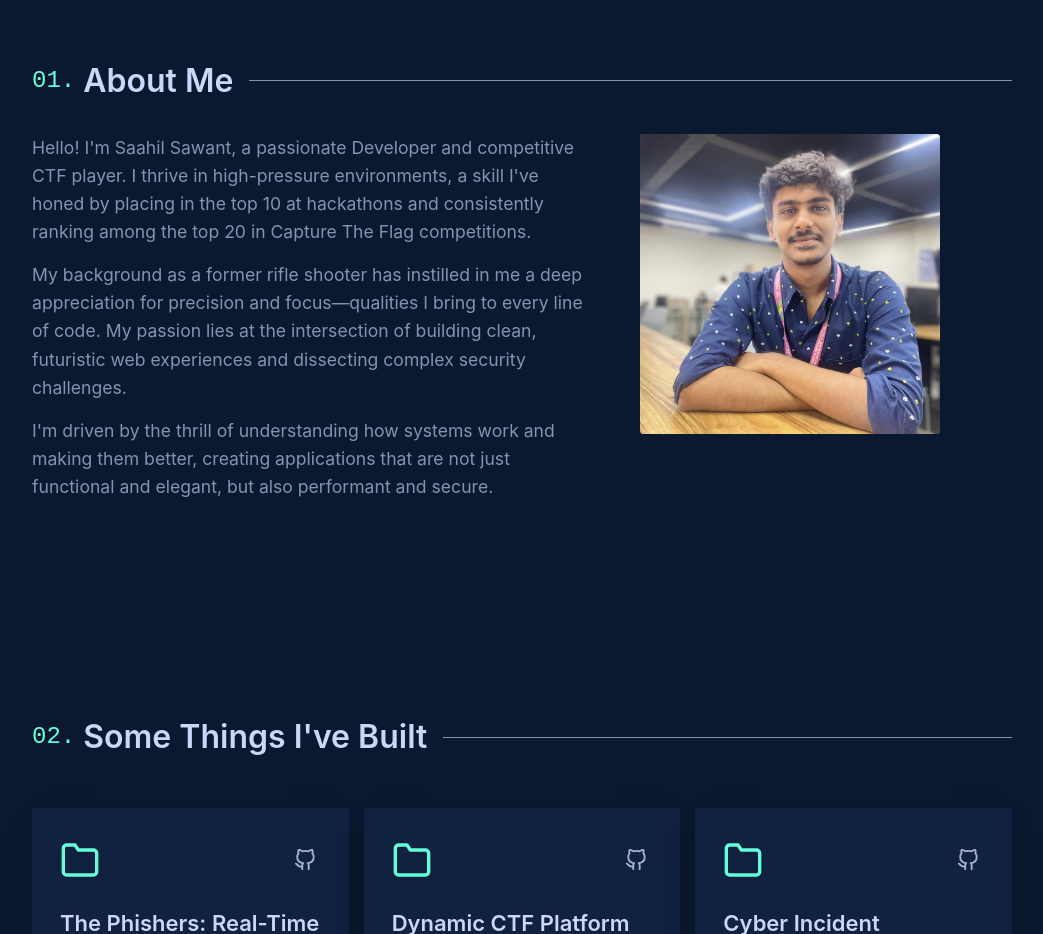
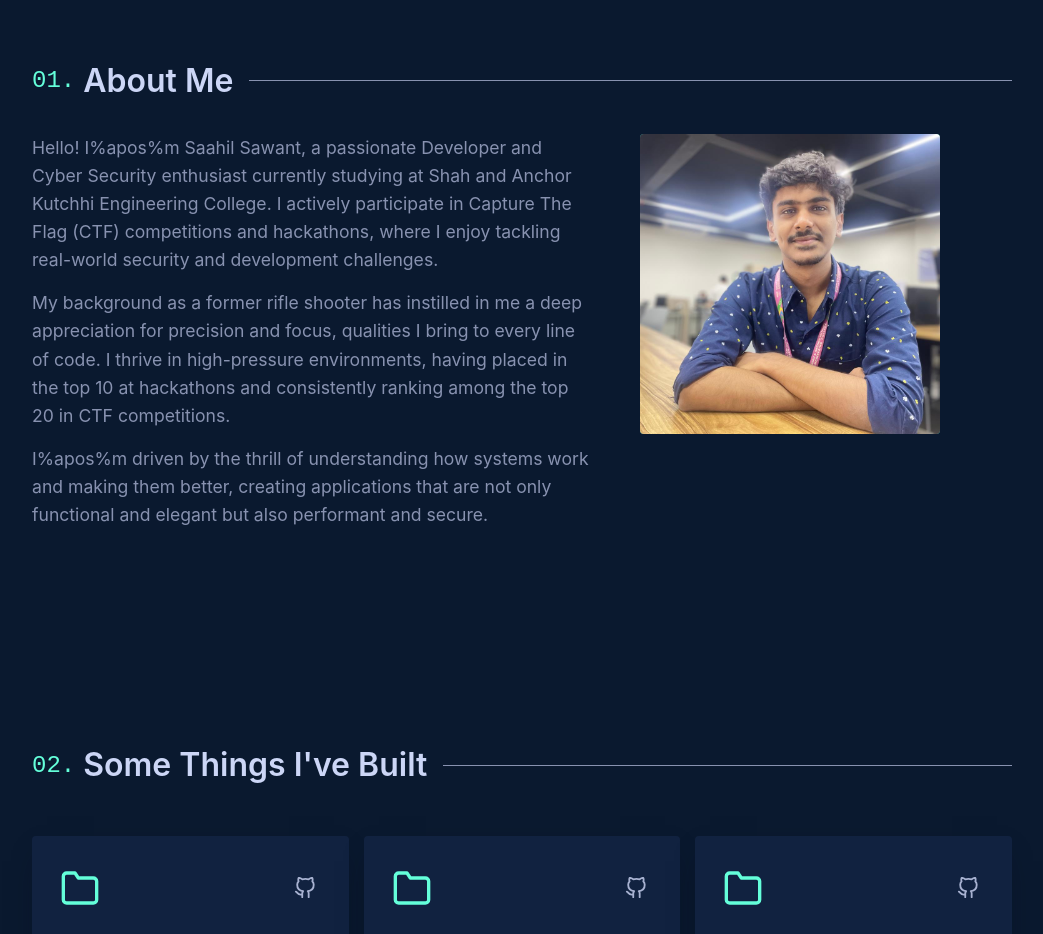
Before and after one commit to Saahil-23/Portfolio, a React (Vite) app: page / in a window 1280 px wide. Shown: the part 840-1774 px from the top of the page, without its empty margins (118-1161 px from the left). Built offline with nearby package versions, Linux system fonts and the light colour scheme.

Commit message:
Favicon and about

```diff
--- a/index.html
+++ b/index.html
@@ -2,9 +2,12 @@
 <html lang="en">
   <head>
     <meta charset="UTF-8" />
-    <link rel="icon" type="image/svg+xml" href="/vite.svg" />
+
+    <!-- REMOVE the old line and ADD this one -->
+    <link rel="icon" type="image/png" href="/favicon.png" />
+
     <meta name="viewport" content="width=device-width, initial-scale=1.0" />
-    <title>Your Name | Portfolio</title>
+    <title>Saahil Sawant | Portfolio</title>
   </head>
   <body>
     <div id="root"></div>
--- a/src/components/sections/About.jsx
+++ b/src/components/sections/About.jsx
@@ -113,15 +113,14 @@ const About = () => {
       viewport={{ once: true }}
       transition={{ duration: 0.5, delay: 0.2 }}
     >
-          {/* Your bio text remains the same */}
       <p>
-            Hello! I'm Saahil Sawant, a passionate Developer and competitive CTF player. I thrive in high-pressure environments, a skill I've honed by placing in the top 10 at hackathons and consistently ranking among the top 20 in Capture The Flag competitions.
+        Hello! I%apos%m Saahil Sawant, a passionate Developer and Cyber Security enthusiast currently studying at Shah and Anchor Kutchhi Engineering College. I actively participate in Capture The Flag (CTF) competitions and hackathons, where I enjoy tackling real-world security and development challenges.
       </p>
       <p>
-            My background as a former rifle shooter has instilled in me a deep appreciation for precision and focus—qualities I bring to every line of code. My passion lies at the intersection of building clean, futuristic web experiences and dissecting complex security challenges.
+        My background as a former rifle shooter has instilled in me a deep appreciation for precision and focus, qualities I bring to every line of code. I thrive in high-pressure environments, having placed in the top 10 at hackathons and consistently ranking among the top 20 in CTF competitions.
       </p>
       <p>
-            I'm driven by the thrill of understanding how systems work and making them better, creating applications that are not just functional and elegant, but also performant and secure.
+        I%apos%m driven by the thrill of understanding how systems work and making them better, creating applications that are not only functional and elegant but also performant and secure.
       </p>
     </TextBlock>
 
@@ -137,6 +136,7 @@ const About = () => {
         </StyledPic>
       </AboutContent>
     </AboutSection>
+
   );
 };
 
```
Also changed, not shown: public/favicon.png (added), 1 other file (tests, documents, lock files or other folders). Lines whose indentation alone changed are shown as unchanged.
